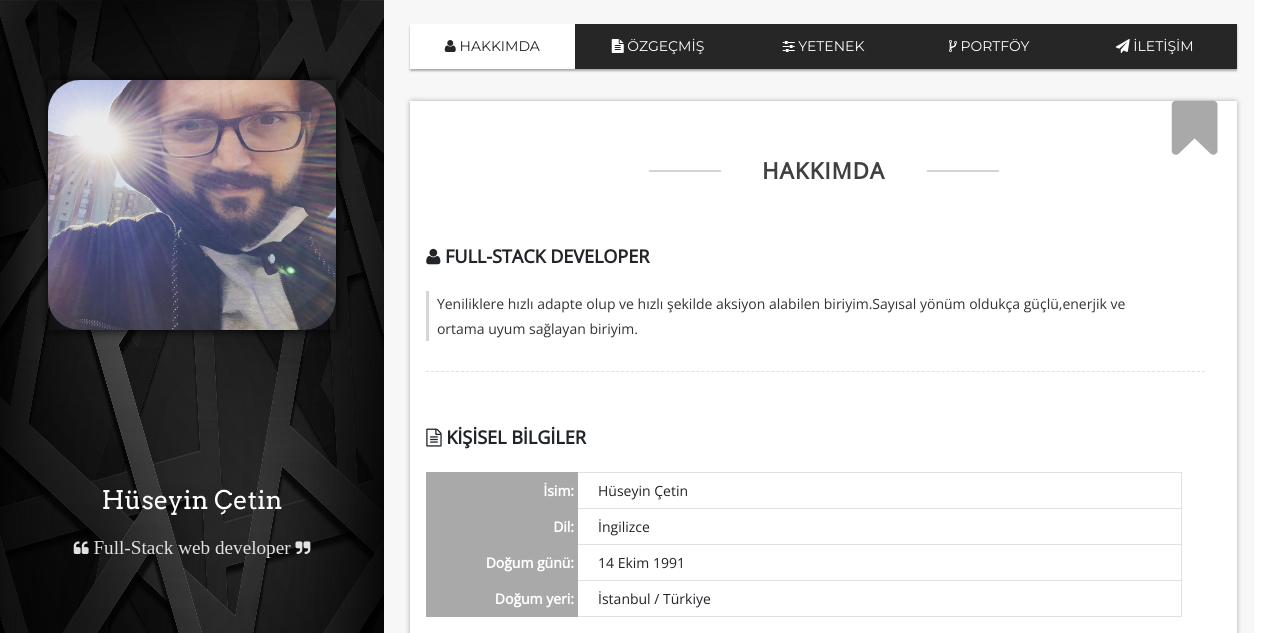
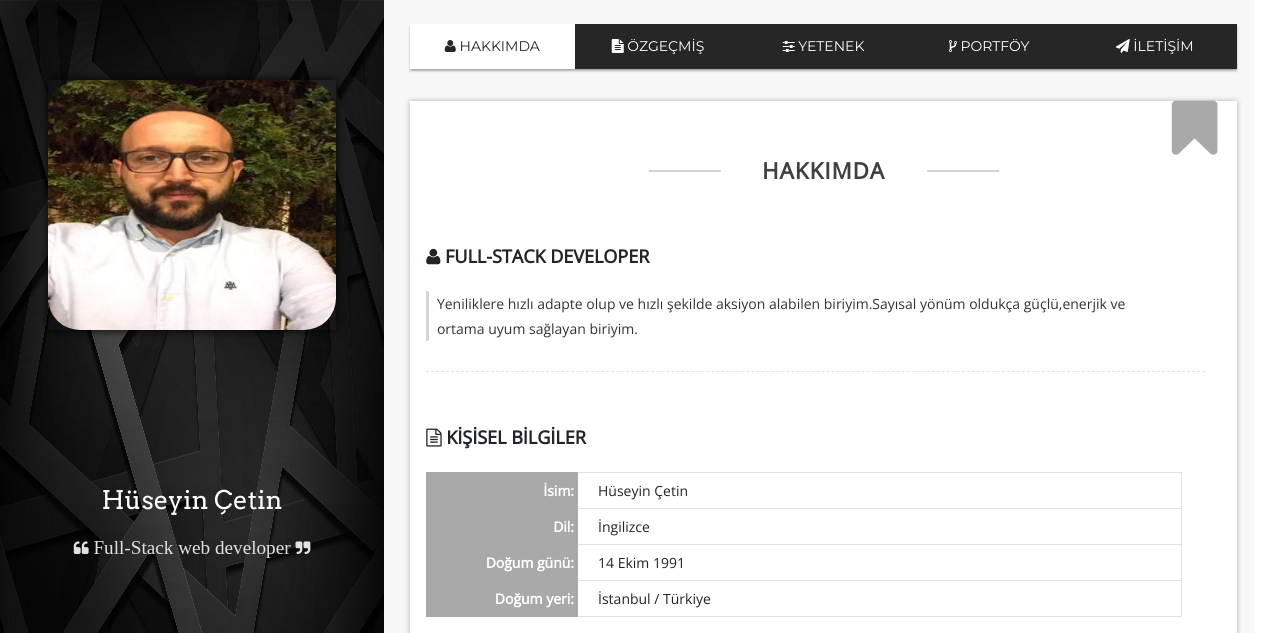
Before and after one commit to huseyinncetinn/huseyinncetinn.github.io, a plain HTML site: page index.html in a window 1280 px wide. Shown: the top 633 px of the page. Drawn offline with nearby package versions, Linux system fonts and the light colour scheme; a web font is replaced by a local one.

Commit message:
Update index.html

```diff
--- a/index.html
+++ b/index.html
@@ -18,7 +18,7 @@
 	<div id="left-screen">
     	<div class="left-rows1">
         	<div class="image">
-            	<img class="rounded-5" src="img/me.jpg" alt="coder" width="100%" height="100%">
+            	<img class="rounded-5" src="img/profilpic.jpg" alt="coder" width="100%" height="100%">
                 <div class="border-1"></div>
                 <div class="border-2"></div>
                 <div class="border-3"></div>
```
